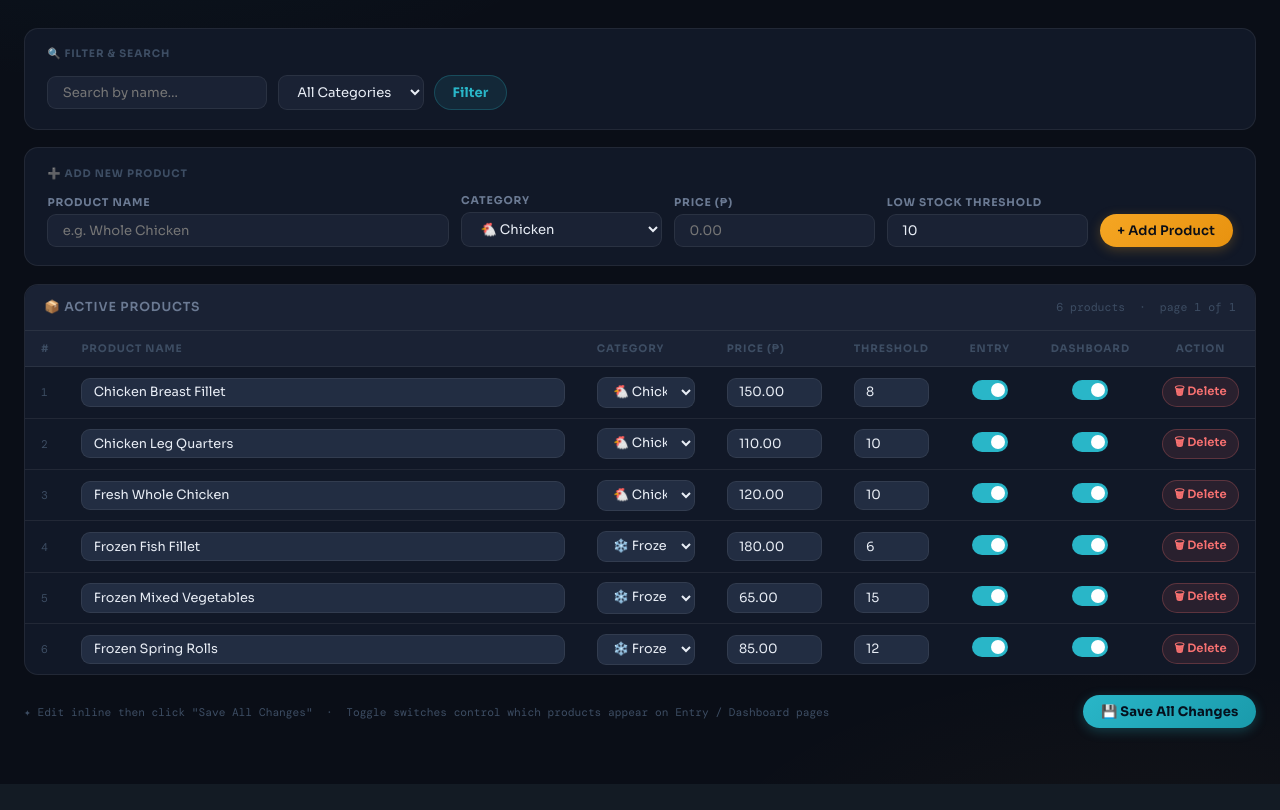
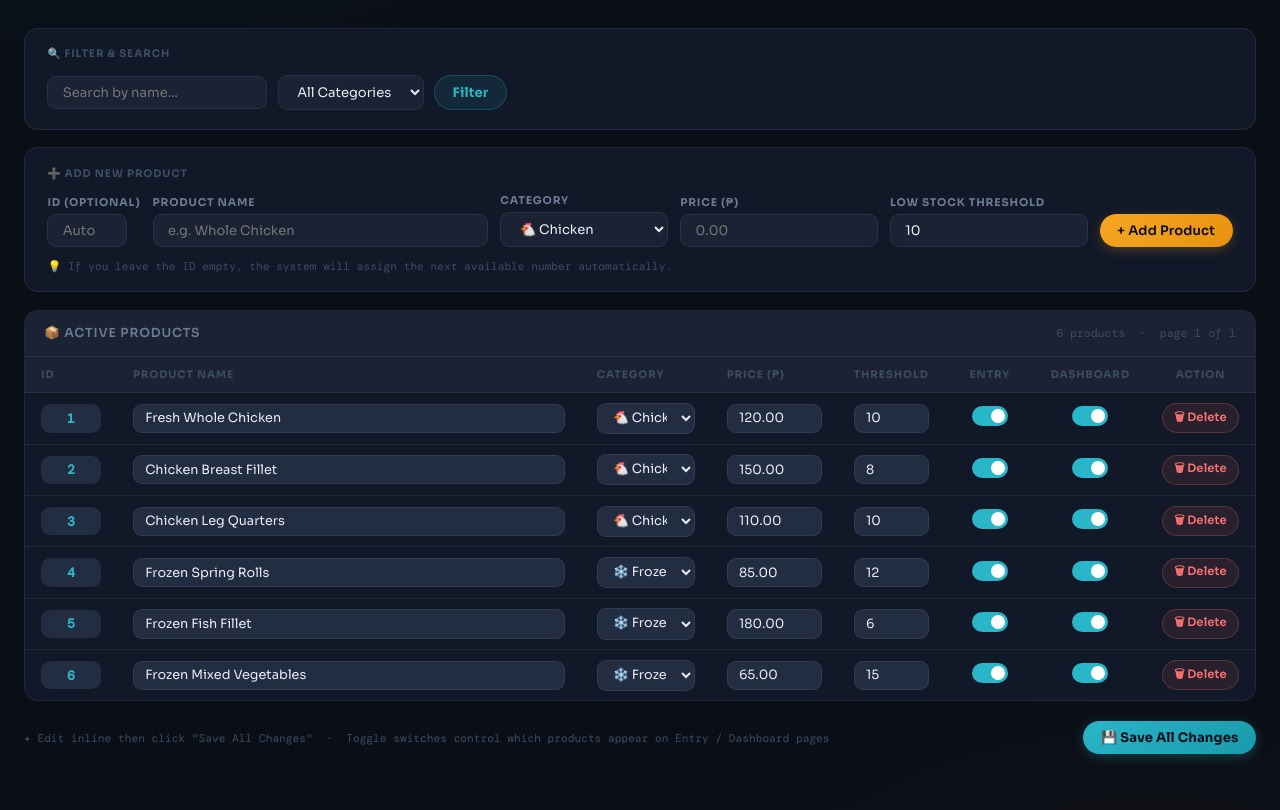
Before and after one commit to KyojuroRengoku-sudo/Janeth-Chicken-Business, a PHP site: page /janeth-chicken-business/admin/products.php in a window 1280 px wide. Shown: the part 87-897 px from the top of the page. Before the commit the page ends 871 px from the top, so only its background shows below. Run offline with PHP 8.4, Linux system fonts and the light colour scheme; the visitor is signed in with stand-in values (Sample User, id 1); data comes from the database, SQL or seed files in the repository.

Commit message:
feat: add optional custom ID for new products; enhance product ID display in table

```diff
--- a/admin/products.php
+++ b/admin/products.php
@@ -8,19 +8,32 @@ if ($_SERVER['REQUEST_METHOD']==='POST' && isset($_POST['add'])) {
     $category  = $_POST['category']       ?? 'Chicken';
     $price     = floatval($_POST['price'] ?? 0);
     $threshold = intval($_POST['threshold'] ?? 10);
+    $customId  = isset($_POST['custom_id']) ? intval($_POST['custom_id']) : 0;
 
     if (empty($name))   { echo json_encode(['success'=>false,'message'=>'Product name is required.']);  exit; }
     if ($price < 0)     { echo json_encode(['success'=>false,'message'=>'Price cannot be negative.']);  exit; }
     if ($threshold < 0) { echo json_encode(['success'=>false,'message'=>'Threshold cannot be negative.']); exit; }
 
+    // Check duplicate name
     $chk = $pdo->prepare("SELECT id FROM products WHERE name=? AND is_deleted=0");
     $chk->execute([$name]);
     if ($chk->fetch()) { echo json_encode(['success'=>false,'message'=>'A product with this name already exists.']); exit; }
 
-    $pdo->prepare(
-        "INSERT INTO products (name,category,selling_price,low_stock_threshold,visible_input,visible_dashboard)
-         VALUES (?,?,?,?,1,1)"
-    )->execute([$name,$category,$price,$threshold]);
+    // If a custom ID was provided, check it's not already used by an active product
+    if ($customId > 0) {
+        $chkId = $pdo->prepare("SELECT id FROM products WHERE id=? AND is_deleted=0");
+        $chkId->execute([$customId]);
+        if ($chkId->fetch()) {
+            echo json_encode(['success'=>false,'message'=>'Product ID already exists. Choose a different ID or leave empty for auto-assign.']);
+            exit;
+        }
+        $stmt = $pdo->prepare("INSERT INTO products (id, name, category, selling_price, low_stock_threshold, visible_input, visible_dashboard) VALUES (?,?,?,?,?,1,1)");
+        $stmt->execute([$customId, $name, $category, $price, $threshold]);
+    } else {
+        $stmt = $pdo->prepare("INSERT INTO products (name, category, selling_price, low_stock_threshold, visible_input, visible_dashboard) VALUES (?,?,?,?,1,1)");
+        $stmt->execute([$name, $category, $price, $threshold]);
+    }
+
     echo json_encode(['success'=>true,'message'=>'Product added successfully.']);
     exit;
 }
@@ -29,7 +42,6 @@ if ($_SERVER['REQUEST_METHOD']==='POST' && isset($_POST['add'])) {
 if ($_SERVER['REQUEST_METHOD']==='POST' && isset($_POST['delete_id'])) {
     header('Content-Type: application/json');
     $id = intval($_POST['delete_id']);
-    // Soft-delete: set is_deleted=1 and record the time
     $pdo->prepare("UPDATE products SET is_deleted=1, deleted_at=NOW() WHERE id=?")->execute([$id]);
     echo json_encode(['success'=>true,'message'=>'Product moved to Recently Deleted.']);
     exit;
@@ -59,13 +71,13 @@ if ($_SERVER['REQUEST_METHOD']==='POST' && isset($_POST['purge_id'])) {
     exit;
 }
 
-// ── Batch update (name, category, price, threshold, visibility) ──────────
+// ── Batch update (name, category, price, threshold, visibility, but NOT id) ──
 if ($_SERVER['REQUEST_METHOD']==='POST' && isset($_POST['batch_update'])) {
     $names      = $_POST['name']             ?? [];
     $categories = $_POST['category']         ?? [];
     $prices     = $_POST['price']            ?? [];
     $thresholds = $_POST['threshold']        ?? [];
-    $vis_input  = $_POST['visible_input']    ?? [];   // checkboxes — only present when checked
+    $vis_input  = $_POST['visible_input']    ?? [];
     $vis_dash   = $_POST['visible_dashboard']?? [];
 
     $pdo->beginTransaction();
@@ -93,7 +105,7 @@ if ($_SERVER['REQUEST_METHOD']==='POST' && isset($_POST['batch_update'])) {
     exit;
 }
 
-// ── Ensure deleted_at column exists (runs silently if already present) ───
+// ── Ensure required columns exist (silently) ───────────────────────────
 try {
     $pdo->exec("ALTER TABLE products ADD COLUMN IF NOT EXISTS deleted_at DATETIME NULL DEFAULT NULL");
     $pdo->exec("ALTER TABLE products ADD COLUMN IF NOT EXISTS visible_input TINYINT(1) NOT NULL DEFAULT 1");
@@ -110,7 +122,7 @@ $catF   = $_GET['category'] ?? 'all';
 $limit  = 20; $offset = ($page-1)*$limit;
 
 $where = "is_deleted=0 AND name LIKE :s" . ($catF!=='all' ? " AND category=:c" : "");
-$stmt  = $pdo->prepare("SELECT * FROM products WHERE $where ORDER BY category,name LIMIT :l OFFSET :o");
+$stmt  = $pdo->prepare("SELECT * FROM products WHERE $where ORDER BY id, category, name LIMIT :l OFFSET :o");
 $stmt->bindValue(':s', "%$search%");
 if ($catF!=='all') $stmt->bindValue(':c', $catF);
 $stmt->bindValue(':l', $limit, PDO::PARAM_INT);
@@ -289,7 +301,7 @@ $deleted = $pdo->query(
         /* ── Add-product grid ── */
         .add-grid {
             display: grid;
-            grid-template-columns: 2fr 1fr 1fr 1fr auto;
+            grid-template-columns: auto 2fr 1fr 1fr 1fr auto;
             gap: .75rem; align-items: end;
         }
         .fg { display: flex; flex-direction: column; gap: .3rem; }
@@ -312,7 +324,7 @@ $deleted = $pdo->query(
         .rec-count   { font-family: 'DM Mono', monospace; font-size: .72rem; color: var(--text-faint); }
         .tbl-scroll  { overflow-x: auto; }
 
-        table { width: 100%; border-collapse: collapse; min-width: 820px; }
+        table { width: 100%; border-collapse: collapse; min-width: 900px; }
         thead tr { border-bottom: 1px solid var(--border); }
         th {
             padding: .7rem 1rem; text-align: left;
@@ -327,6 +339,7 @@ $deleted = $pdo->query(
         td { padding: .6rem 1rem; font-size: .82rem; color: var(--text); vertical-align: middle; }
         td.center { text-align: center; }
         .row-num { font-family: 'DM Mono', monospace; font-size: .7rem; color: var(--text-faint); }
+        .id-col { font-family: 'DM Mono', monospace; font-weight: 600; color: var(--teal); background: var(--surface-3); padding: .35rem .7rem; border-radius: var(--radius-sm); display: inline-block; text-align: center; width: 60px; }
 
         /* ── Inline table inputs ── */
         .tbl-in {
@@ -491,7 +504,6 @@ $deleted = $pdo->query(
         <a href="../public/janeth-input.php"    class="btn btn-ghost">✏️ Entry</a>
         <a href="../public/janeth-dashboard.php" class="btn btn-ghost">📊 Dashboard</a>
         <a href="users.php"                      class="btn btn-ghost">👥 Users</a>
-        <!-- BUG FIX: single #themeToggle button; theme.js moved to end of body -->
         <button id="themeToggle" onclick="toggleTheme()">☀️ Light</button>
     </div>
 </div>
@@ -523,10 +535,14 @@ $deleted = $pdo->query(
     </form>
 </div>
 
-<!-- Add product panel -->
+<!-- Add product panel (now includes optional ID) -->
 <div class="panel">
     <div class="panel-title">➕ Add New Product</div>
     <div class="add-grid">
+        <div class="fg">
+            <label>ID (optional)</label>
+            <input type="number" id="nId" placeholder="Auto" min="1" style="width:80px">
+        </div>
         <div class="fg">
             <label>Product Name</label>
             <input type="text" id="nName" placeholder="e.g. Whole Chicken">
@@ -548,6 +564,7 @@ $deleted = $pdo->query(
         </div>
         <button class="btn btn-primary" id="addBtn" style="align-self:end">+ Add Product</button>
     </div>
+    <div class="hint" style="margin-top: 0.75rem;">💡 If you leave the ID empty, the system will assign the next available number automatically.</div>
 </div>
 
 <!-- Confirmation modal -->
@@ -562,7 +579,7 @@ $deleted = $pdo->query(
     </div>
 </div>
 
-<!-- Products table -->
+<!-- Products table (now shows ID column as read-only) -->
 <div class="table-wrap">
     <div class="table-hd-bar">
         <span class="table-title">📦 Active Products</span>
@@ -577,7 +594,7 @@ $deleted = $pdo->query(
             <table>
                 <thead>
                     <tr>
-                        <th style="width:36px">#</th>
+                        <th style="width:70px">ID</th>
                         <th>Product Name</th>
                         <th style="width:130px">Category</th>
                         <th style="width:110px">Price (₱)</th>
@@ -593,10 +610,9 @@ $deleted = $pdo->query(
                 <?php if (empty($products)): ?>
                     <tr class="empty-row"><td colspan="8">No products found. Add one above.</td></tr>
                 <?php else:
-                    $rowNum = ($page-1)*$limit + 1;
                     foreach ($products as $p): ?>
                 <tr>
-                    <td class="row-num"><?= $rowNum++ ?></td>
+                    <td><span class="id-col"><?= (int)$p['id'] ?></span></td>
                     <td>
                         <input class="tbl-in" type="text"
                                name="name[<?= $p['id'] ?>]"
@@ -726,10 +742,6 @@ $deleted = $pdo->query(
     </div>
 </div>
 
-<!-- BUG FIX: theme.js and themeToggle moved to END of body.
-     In the original, theme.js was in <head> and ran before the DOM was parsed —
-     applyTheme() couldn't find #themeToggle, so the button label never updated.
-     Loading here guarantees the button exists when the script executes. -->
 <script src="../public/theme.js"></script>
 <script>
 /* ── Modal helper ──────────────────────────────────────────────────── */
@@ -754,8 +766,9 @@ function alert2(msg, isErr=false) {
     setTimeout(() => document.getElementById('modalOverlay').classList.remove('active'), 2400);
 }
 
-/* ── Add product ───────────────────────────────────────────────────── */
+/* ── Add product with optional ID ───────────────────────────────────── */
 document.getElementById('addBtn').addEventListener('click', async () => {
+    const customId = document.getElementById('nId').value.trim();
     const name  = document.getElementById('nName').value.trim();
     const cat   = document.getElementById('nCat').value;
     const price = parseFloat(document.getElementById('nPrice').value);
@@ -764,8 +777,16 @@ document.getElementById('addBtn').addEventListener('click', async () => {
     if (isNaN(price)||price<0) return alert2('Enter a valid price.', true);
     if (isNaN(thr)||thr<0)    return alert2('Enter a valid threshold.', true);
     const fd = new FormData();
-    fd.append('add','1'); fd.append('name',name); fd.append('category',cat);
-    fd.append('price',price); fd.append('threshold',thr);
+    fd.append('add','1');
+    fd.append('name',name);
+    fd.append('category',cat);
+    fd.append('price',price);
+    fd.append('threshold',thr);
+    if (customId !== '') {
+        const idNum = parseInt(customId);
+        if (isNaN(idNum) || idNum <= 0) return alert2('ID must be a positive number or leave empty.', true);
+        fd.append('custom_id', idNum);
+    }
     try {
         const res    = await fetch(window.location.href, { method:'POST', body:fd });
         const result = await res.json();
@@ -818,7 +839,6 @@ function purgeProduct(id, name) {
             const result = await res.json();
             if (result.success) {
                 document.getElementById('del-row-'+id)?.remove();
-                // Update badge count
                 const remaining = document.querySelectorAll('[id^="del-row-"]').length;
                 document.getElementById('deletedCount').textContent = remaining;
                 if (!remaining) document.getElementById('deletedSection').style.display='none';
@@ -847,13 +867,12 @@ function toggleDeleted() {
     const count = parseInt(document.getElementById('deletedCount')?.textContent || '0');
     if (count > 0) {
         sec.style.display = '';
-        // Start collapsed — user clicks to expand
         document.getElementById('deletedBody').style.display = 'none';
     }
 })();
 
 /* ── Enter key on add form ───────────────────────────────────────────── */
-['nName','nPrice','nThreshold'].forEach(id => {
+['nId','nName','nPrice','nThreshold'].forEach(id => {
     document.getElementById(id)?.addEventListener('keydown', e => {
         if (e.key === 'Enter') document.getElementById('addBtn').click();
     });
```
Also changed, not shown: public/janeth-input.php (+6 -13 lines).
